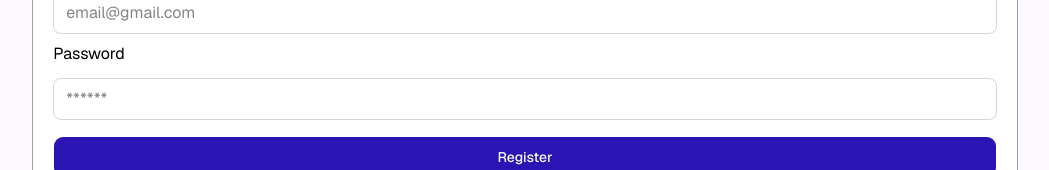
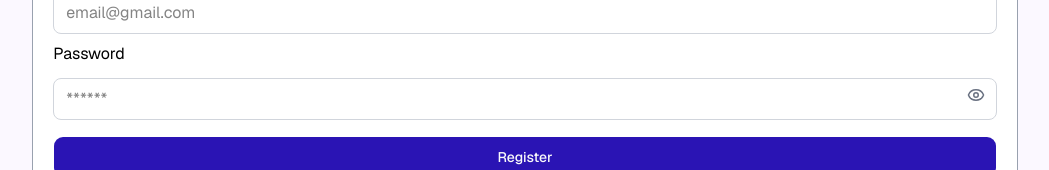
Before and after one commit to emonBimantara/pictale, a Next.js app: page /login in a window 1280 px wide. Shown: the part 411-581 px from the top of the page, without its empty margins (115-1164 px from the left). Built offline with nearby package versions, Linux system fonts and the light colour scheme.

Commit message:
Feat: toggle show password

```diff
--- a/components/login-form/login-form.tsx
+++ b/components/login-form/login-form.tsx
@@ -2,12 +2,15 @@
 
 import { useState } from "react"
 import { Button } from "@/components/ui/button";
+import { Eye, EyeOff } from "lucide-react"
 
 export default function LoginForm() {
     const [username, setUsername] = useState('')
     const [email, setEmail] = useState('')
     const [password, setPassword] = useState('')
+
     const [isLogin, setIsLogin] = useState(false)
+    const [showPassword, setShowPassword] = useState(false)
 
     const handleSubmit = (e: React.FormEvent) => {
         e.preventDefault()
@@ -66,13 +69,24 @@
 
                 <div className="flex flex-col gap-1 mb-4">
                     <label className="text-black">Password</label>
-                    <input
-                        type="password"
-                        placeholder="******"
-                        value={password}
-                        onChange={(e) => setPassword(e.target.value)}
-                        className="w-full mt-2 px-3 py-2 rounded-md border border-gray-300"
-                    />
+
+                    <div className="relative">
+                        <input
+                            type={showPassword ? "text" : "password"}
+                            placeholder="******"
+                            value={password}
+                            onChange={(e) => setPassword(e.target.value)}
+                            className="w-full mt-2 px-3 py-2 pr-10 rounded-md border border-gray-300"
+                        />
+
+                        <button
+                            type="button"
+                            onClick={() => setShowPassword(!showPassword)}
+                            className="absolute right-3 top-1/2 -translate-y-1/2 text-gray-500 cursor-pointer"
+                        >
+                            {showPassword ? <EyeOff size={18} /> : <Eye size={18} />}
+                        </button>
+                    </div>
                 </div>
 
                 <Button className="bg-[#2A14B4] w-full py-5">
```
